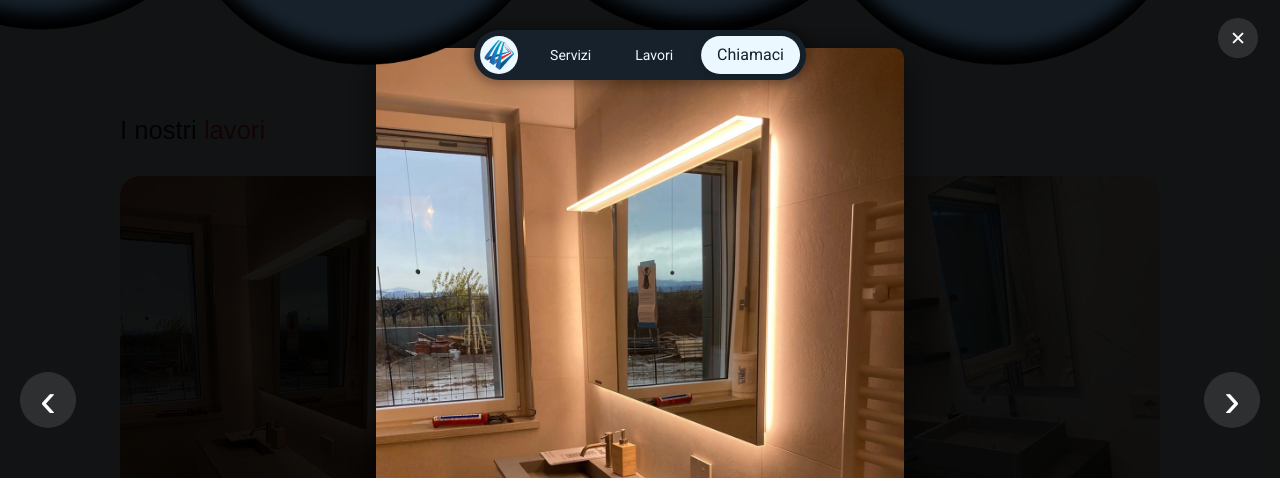
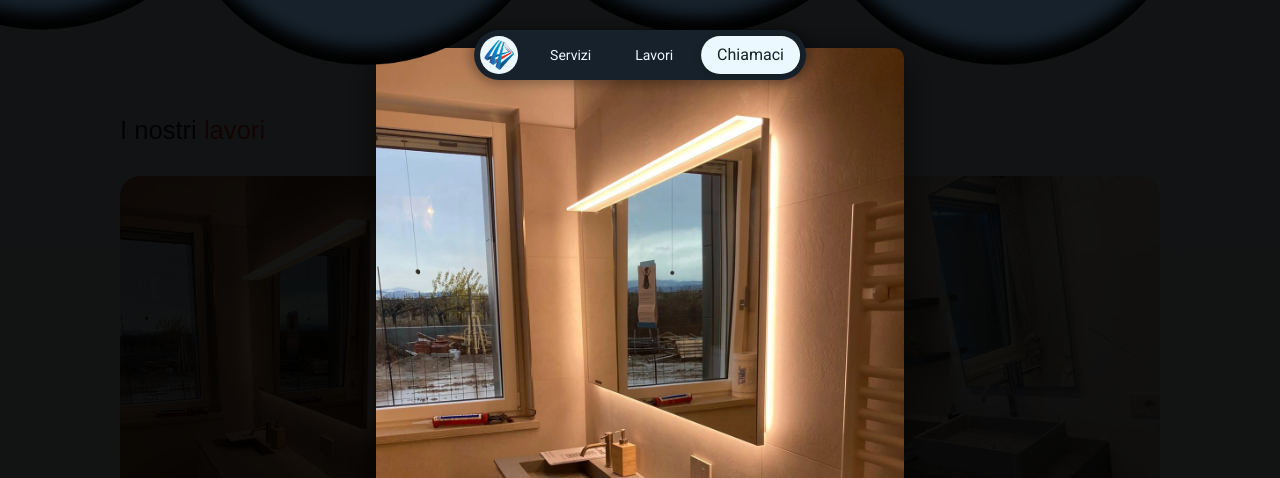
Before and after one commit to 7tebug/Donisi_React, a React (Vite) app in the folder frontend/: page / in a window 1280 px wide. Both pictures are taken after a click on the picture 288 px from the left and 399 px from the top of the page. Shown: the top 478 px of the page. Built offline with nearby package versions, Linux system fonts and the light colour scheme; a web font is replaced by a local one.

Commit message:
auto-commit for c5a40be2-0eb1-4bc9-891e-ebaab4228f4b

```diff
--- a/frontend/public/style.css
+++ b/frontend/public/style.css
@@ -516,6 +516,7 @@ section {
   align-items: center;
   justify-content: center;
   animation: lb-fade-in 0.2s ease;
+  cursor: zoom-out;
 }
 @keyframes lb-fade-in {
   from { opacity: 0; }
@@ -532,60 +533,12 @@ section {
   -webkit-user-select: none;
   box-shadow: 0 8px 40px rgba(0,0,0,0.6);
   animation: lb-scale-in 0.2s ease;
+  cursor: pointer;
 }
 @keyframes lb-scale-in {
   from { transform: scale(0.94); opacity: 0; }
   to   { transform: scale(1);    opacity: 1; }
 }
-
-.lightbox-arrow {
-  position: fixed;
-  top: 50%;
-  transform: translateY(-50%);
-  background: rgba(255,255,255,0.12);
-  border: none;
-  color: #fff;
-  font-size: 3rem;
-  line-height: 1;
-  width: 56px;
-  height: 56px;
-  border-radius: 50%;
-  cursor: pointer;
-  display: flex;
-  align-items: center;
-  justify-content: center;
-  transition: background 0.2s ease, transform 0.15s ease;
-  pointer-events: auto;
-}
-.lightbox-arrow:hover {
-  background: rgba(255,255,255,0.25);
-}
-.lightbox-arrow:active {
-  transform: translateY(-50%) scale(0.92);
-}
-.lightbox-arrow--left  { left: 20px; }
-.lightbox-arrow--right { right: 20px; }
-
-.lightbox-close {
-  position: fixed;
-  top: 18px;
-  right: 22px;
-  background: rgba(255,255,255,0.12);
-  border: none;
-  color: #fff;
-  font-size: 1.2rem;
-  width: 40px;
-  height: 40px;
-  border-radius: 50%;
-  cursor: pointer;
-  display: flex;
-  align-items: center;
-  justify-content: center;
-  transition: background 0.2s ease, transform 0.15s ease;
-  pointer-events: auto;
-}
-.lightbox-close:hover  { background: rgba(255,255,255,0.25); }
-.lightbox-close:active { transform: scale(0.9); }
 
 .lightbox-counter {
   position: fixed;
@@ -598,7 +551,7 @@ section {
   pointer-events: none;
 }
 
-/* Cursore pointer sulle foto */
+/* Cursore pointer + hover sulle miniature */
 .works-img {
   cursor: pointer;
   pointer-events: auto !important;
--- a/frontend/src/components/Lightbox.tsx
+++ b/frontend/src/components/Lightbox.tsx
@@ -16,20 +16,21 @@ const Lightbox: React.FC<LightboxProps> = ({ images, index, onClose, onChange })
   // Keyboard navigation
   useEffect(() => {
     const onKey = (e: KeyboardEvent) => {
-      if (e.key === 'Escape') onClose();
-      if (e.key === 'ArrowLeft') prev();
+      if (e.key === 'Escape')     onClose();
+      if (e.key === 'ArrowLeft')  prev();
       if (e.key === 'ArrowRight') next();
     };
     window.addEventListener('keydown', onKey);
     return () => window.removeEventListener('keydown', onKey);
   }, [index]);
 
-  // Prevent body scroll
+  // Blocca scroll del body
   useEffect(() => {
     document.body.style.overflow = 'hidden';
     return () => { document.body.style.overflow = ''; };
   }, []);
 
+  // Swipe mobile
   const onTouchStart = (e: React.TouchEvent) => {
     touchStartX.current = e.touches[0].clientX;
   };
@@ -40,6 +41,14 @@ const Lightbox: React.FC<LightboxProps> = ({ images, index, onClose, onChange })
     touchStartX.current = null;
   };
 
+  // Click sulla foto: metà sinistra → prev, metà destra → next
+  const onImageClick = (e: React.MouseEvent<HTMLImageElement>) => {
+    e.stopPropagation();
+    const rect = e.currentTarget.getBoundingClientRect();
+    const clickX = e.clientX - rect.left;
+    clickX < rect.width / 2 ? prev() : next();
+  };
+
   return (
     <div
       className="lightbox-overlay"
@@ -48,46 +57,14 @@ const Lightbox: React.FC<LightboxProps> = ({ images, index, onClose, onChange })
       onTouchEnd={onTouchEnd}
       data-testid="lightbox"
     >
-      {/* Immagine — stopPropagation per non chiudere al click sull'img */}
       <img
         src={`/img/works/${images[index]}`}
         alt={`Lavoro ${index + 1}`}
         className="lightbox-img"
-        onClick={(e) => e.stopPropagation()}
+        onClick={onImageClick}
         data-testid="lightbox-image"
       />
 
-      {/* Freccia sinistra */}
-      <button
-        className="lightbox-arrow lightbox-arrow--left"
-        onClick={(e) => { e.stopPropagation(); prev(); }}
-        aria-label="Precedente"
-        data-testid="lightbox-prev"
-      >
-        &#8249;
-      </button>
-
-      {/* Freccia destra */}
-      <button
-        className="lightbox-arrow lightbox-arrow--right"
-        onClick={(e) => { e.stopPropagation(); next(); }}
-        aria-label="Successiva"
-        data-testid="lightbox-next"
-      >
-        &#8250;
-      </button>
-
-      {/* Chiudi */}
-      <button
-        className="lightbox-close"
-        onClick={(e) => { e.stopPropagation(); onClose(); }}
-        aria-label="Chiudi"
-        data-testid="lightbox-close"
-      >
-        &#10005;
-      </button>
-
-      {/* Contatore */}
       <span className="lightbox-counter">{index + 1} / {images.length}</span>
     </div>
   );
```
